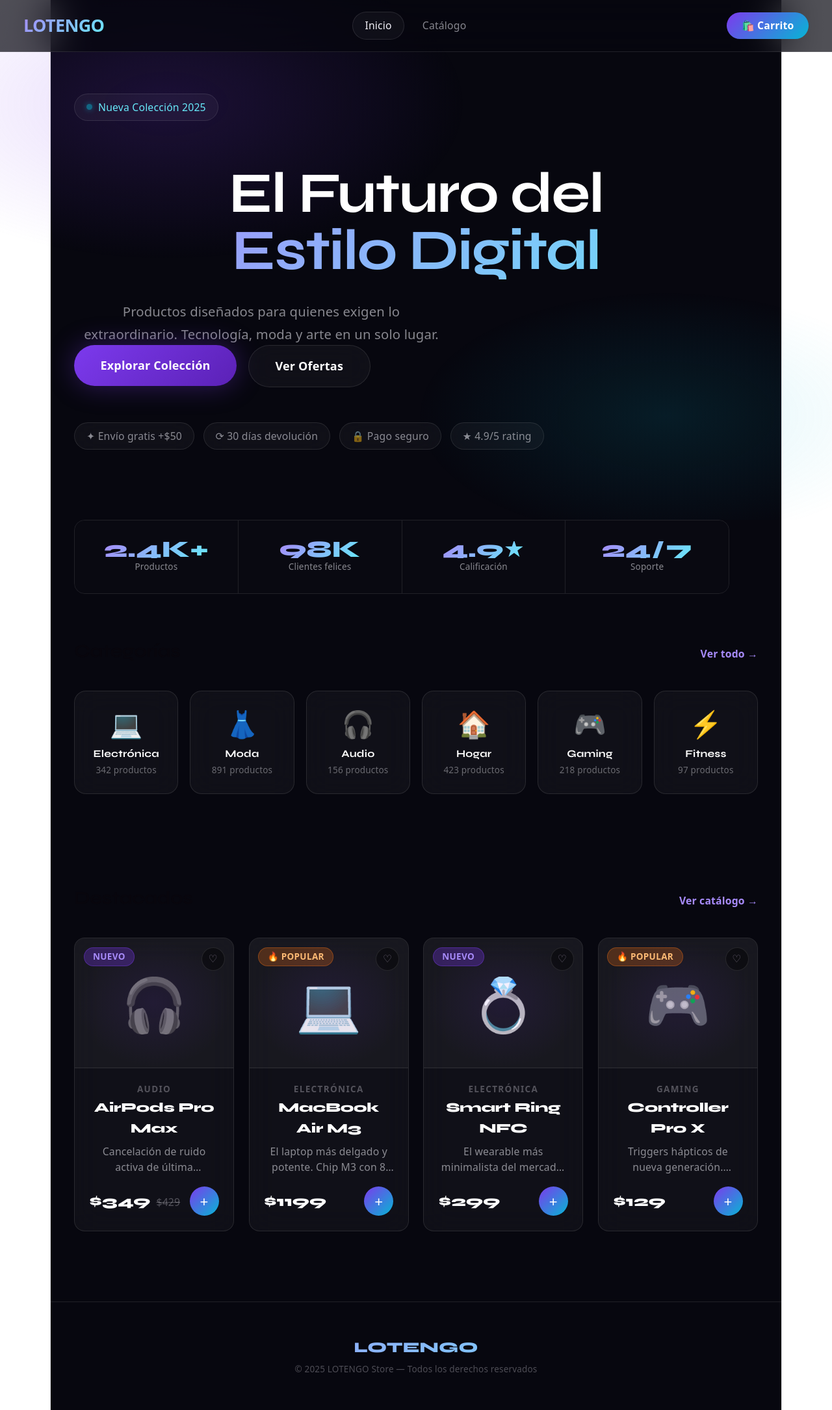
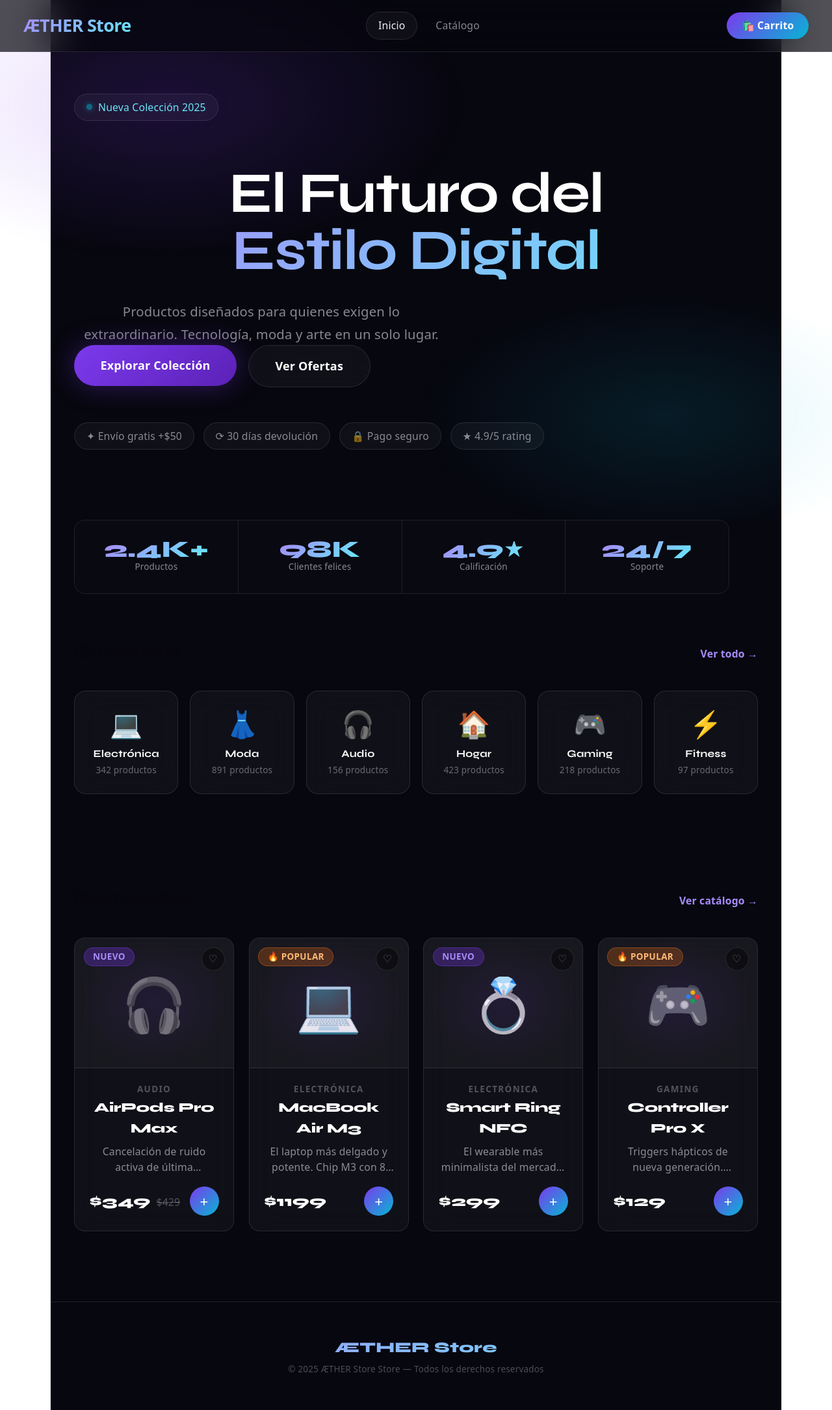
Before and after one commit to WillyPbatista/aether-store, a Vue app: page / in a window 1280 px wide. Shown: the whole page at 65% size. Built offline with nearby package versions, Linux system fonts and the light colour scheme.

Commit message:
fix: name

```diff
--- a/index.html
+++ b/index.html
@@ -9,7 +9,7 @@
       href="https://fonts.googleapis.com/css2?family=Syne:wght@700;800&family=DM+Sans:wght@400;500;600&display=swap"
       rel="stylesheet"
     />
-    <title>lotengo-store</title>
+    <title>ÆTHER Store-store</title>
   </head>
   <body>
     <div id="app"></div>
--- a/package.json
+++ b/package.json
@@ -1,5 +1,5 @@
 {
-  "name": "lotengo-store",
+  "name": "ÆTHER Store-store",
   "private": true,
   "version": "0.0.0",
   "type": "module",
--- a/src/components/layout/Navbar.vue
+++ b/src/components/layout/Navbar.vue
@@ -4,7 +4,7 @@
     style="background: rgba(7,7,15,0.7); border-bottom: 1px solid rgba(255,255,255,0.10); backdrop-filter: blur(32px);"
   >
     <RouterLink to="/" class="gradient-text font-black text-2xl tracking-tight no-underline">
-      LOTENGO
+      ÆTHER Store
     </RouterLink>
 
     <div class="flex gap-2">
--- a/src/views/HomeView.vue
+++ b/src/views/HomeView.vue
@@ -100,8 +100,8 @@
     </section>
 
     <footer class="text-center py-12 text-xs" style="border-top: 1px solid rgba(255,255,255,0.10); color: rgba(241,240,247,0.30);">
-      <div class="gradient-text font-black text-xl mb-2" style="font-family: 'Syne', sans-serif;">LOTENGO</div>
-      © 2025 LOTENGO Store — Todos los derechos reservados
+      <div class="gradient-text font-black text-xl mb-2" style="font-family: 'Syne', sans-serif;">ÆTHER Store</div>
+      © 2025 ÆTHER Store Store — Todos los derechos reservados
     </footer>
 
   </div>
```
Also changed, not shown: 1 other file (tests, documents, lock files or other folders).
